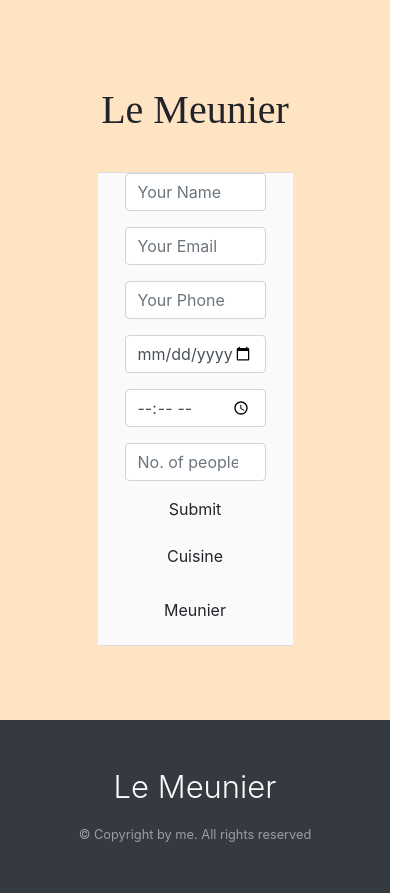
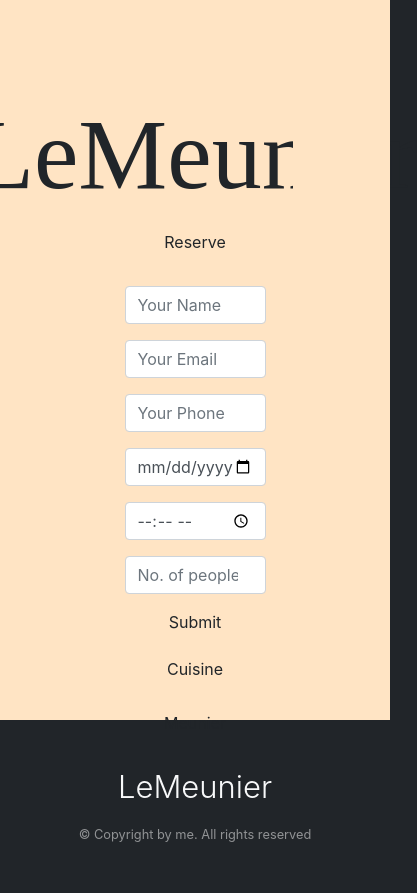
Before and after one commit to HyPolDev/Project-1_Menu, a plain HTML site: page reserve.html in a window 390 px wide. Shown: the whole page, 417 px wide, since content can reach past the window. Drawn offline with nearby package versions, Linux system fonts and the light colour scheme; a web font is replaced by a local one.

Commit message:
Working on styles, responsive going wrong

```diff
--- a/css/styles.css
+++ b/css/styles.css
@@ -1,8 +1,8 @@
 body {
     padding: 0;
     margin: 0;
-    background-color: black;
-
+    background-color: #212529 !important;
+    height: 100vh;
     min-height: 100vh;
     display: flex;
     flex-direction: column;;
@@ -40,6 +40,7 @@ div {
     font-family: "Mrs Saint Delafield";
     font-weight: 400;
     font-style: normal;
+    font-size: max(20vw);
     font-size: 2.5em;
     margin: 0;
     padding: 0;
@@ -51,6 +52,7 @@ div {
 
 #buttonsrow {
     height: 5em;
+    margin-bottom: 5em;
 }
 
 .buttonsbox {
@@ -62,9 +64,7 @@ div {
 
 
 #book-a-table {
-    background-color: #FAFAFA;
-    border-top: 1px solid #ddd;
-    border-bottom: 1px solid #ddd;
+
 
     float: left;
     width: 100%;
@@ -142,3 +142,6 @@ div {
     padding-top: 0.2em;
     font-stretch: expanded;
 }
+#footer{background-color: #212529;
+padding: 3em;
+}
--- a/reserve.html
+++ b/reserve.html
@@ -14,6 +14,10 @@
     <script src="https://code.jquery.com/jquery-3.5.1.slim.min.js"></script>
     <script src="https://cdn.jsdelivr.net/npm/popper.js@1.16.0/dist/umd/popper.min.js"></script>
     <script src="https://stackpath.bootstrapcdn.com/bootstrap/4.5.0/js/bootstrap.min.js"></script>
+
+    <link rel="preconnect" href="https://fonts.googleapis.com">
+    <link rel="preconnect" href="https://fonts.gstatic.com" crossorigin>
+    <link href="https://fonts.googleapis.com/css2?family=Ephesis&family=Mrs+Saint+Delafield&display=swap" rel="stylesheet">
 </head>
 
 <body>
@@ -22,9 +26,10 @@
             <div class="col-3" id="left-col"></div>
             <div class="col-6" id="middle-col">
                 <div class="row" id="space-middle-col-top"></div>
-                <div class="row">
-                    <p id="name">Le Meunier</p>
+                <div class="row" id="name">
+                    <p id="name">LeMeunier</p>
                 </div>
+                <div class="row try-center">Reserve</div>
                 <div class="row" id="form-spacer">
 
                 </div>
@@ -82,15 +87,18 @@
             </div>
             <div class="col-3" id="right-col"></div>
         </div>
+        <div class="row">
+
+            <div class="container text-light text-center" id="footer">
+                <div class="display-5 mb-3">LeMeunier</div>
+                <small class="text-white-50">&copy; Copyright by me. All rights reserved</small>
+            </div>
+
+
+    </div>
     </div>
 
-    <footer class="bg-dark py-5">
-        <div class="container text-light text-center">
-            <div class="display-5 mb-3">Le Meunier</div>
-            <small class="text-white-50">&copy; Copyright by me. All rights reserved</small>
-        </div>
 
-    </footer>
 </body>
 
 </html>
```
Also changed, not shown: cuisine.html (+4 -0 lines), index.html (+9 -6 lines).
